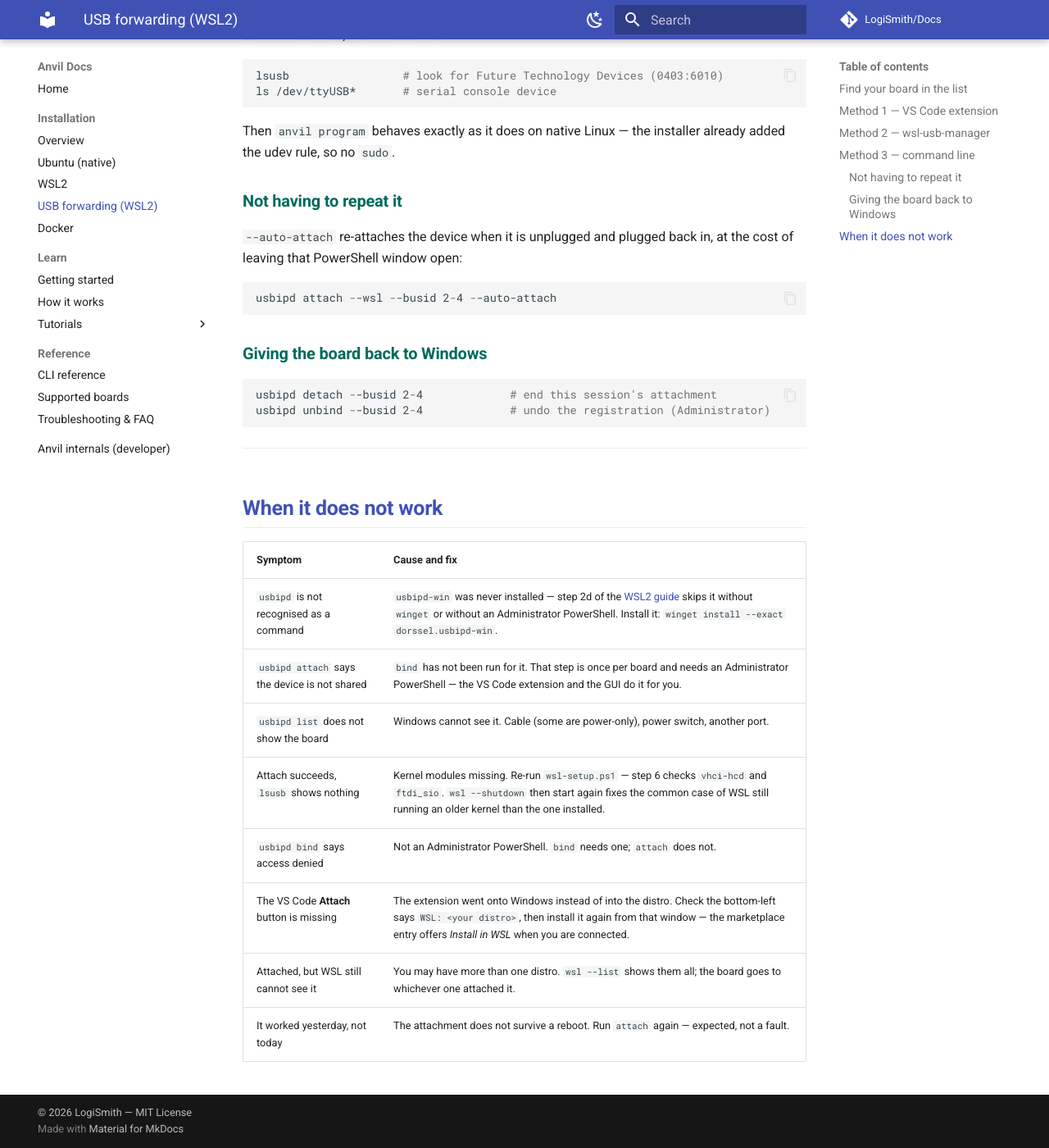
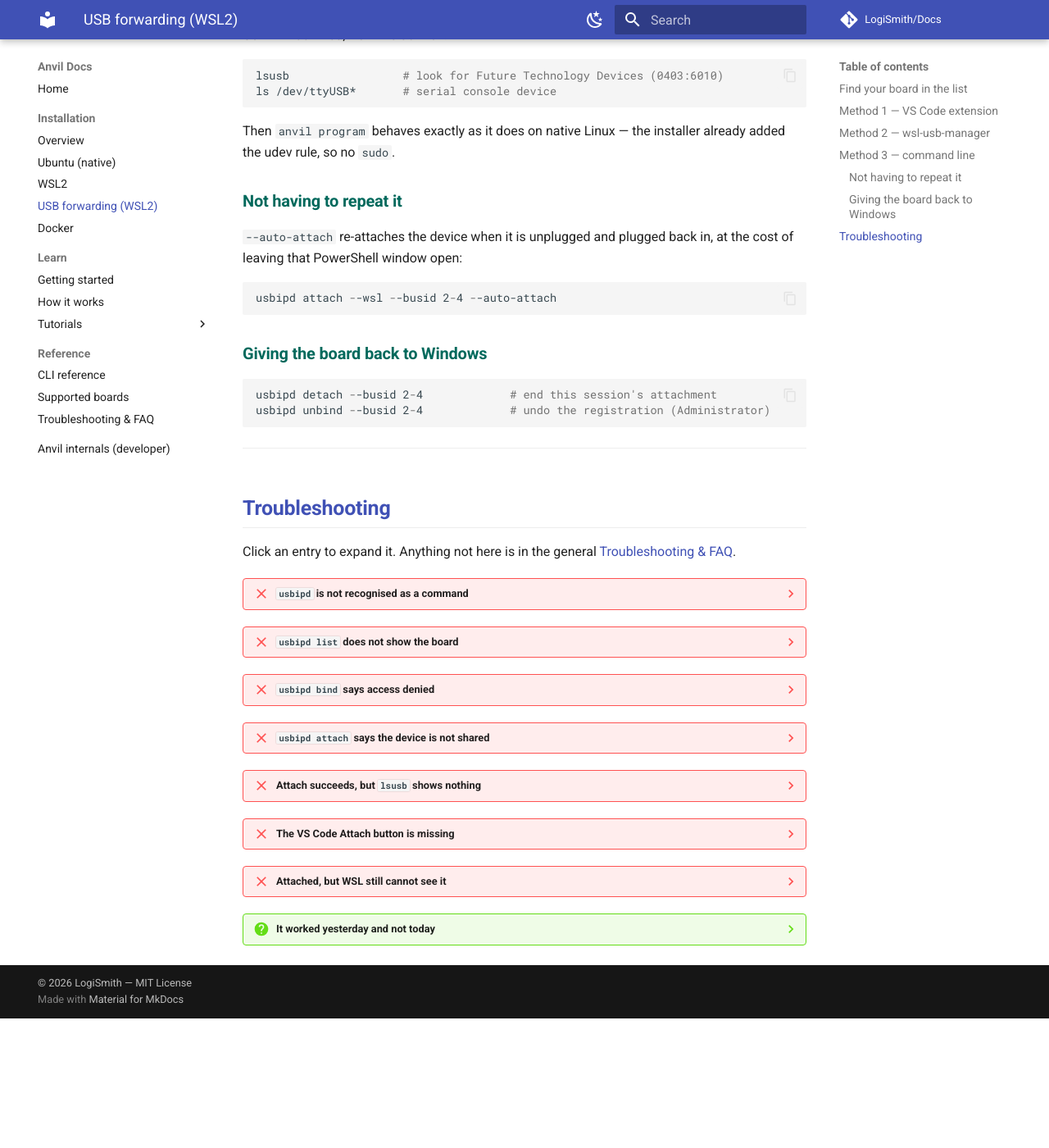
Before and after one commit to LogiSmith/Docs, an MkDocs documentation site: the page built from docs/installation/usb-forwarding.md, in a window 1280 px wide and 1400 px high, scrolled down 3367 px. Shown: the whole window at 82% size. Built offline with MkDocs 1.6.1 and Material for MkDocs 9.7.7, drawn with Linux system fonts in a browser that asks for light colours; comment, search, counter and statistics services are not loaded; after the commit the page ends 4609 px from its top, so only the background shows below that; part of the change alters nothing that is shown.

Commit message:
docs: usb forwarding troubleshooting uses the same collapsible style as the rest

````diff
--- a/docs/installation/usb-forwarding.md
+++ b/docs/installation/usb-forwarding.md
@@ -161,15 +161,83 @@ usbipd unbind --busid 2-4             # undo the registration (Administrator)
 
 ---
 
-## When it does not work
+## Troubleshooting
 
-| Symptom | Cause and fix |
-|---------|---------------|
-| `usbipd` is not recognised as a command | `usbipd-win` was never installed — step 2d of the [WSL2 guide](wsl.md#step-5-forward-the-board-into-wsl) skips it without `winget` or without an Administrator PowerShell. Install it: `winget install --exact dorssel.usbipd-win`. |
-| `usbipd attach` says the device is not shared | `bind` has not been run for it. That step is once per board and needs an Administrator PowerShell — the VS Code extension and the GUI do it for you. |
-| `usbipd list` does not show the board | Windows cannot see it. Cable (some are power-only), power switch, another port. |
-| Attach succeeds, `lsusb` shows nothing | Kernel modules missing. Re-run `wsl-setup.ps1` — step 6 checks `vhci-hcd` and `ftdi_sio`. `wsl --shutdown` then start again fixes the common case of WSL still running an older kernel than the one installed. |
-| `usbipd bind` says access denied | Not an Administrator PowerShell. `bind` needs one; `attach` does not. |
-| The VS Code **Attach** button is missing | The extension went onto Windows instead of into the distro. Check the bottom-left says `WSL: <your distro>`, then install it again from that window — the marketplace entry offers *Install in WSL* when you are connected. |
-| Attached, but WSL still cannot see it | You may have more than one distro. `wsl --list` shows them all; the board goes to whichever one attached it. |
-| It worked yesterday, not today | The attachment does not survive a reboot. Run `attach` again — expected, not a fault. |
+Click an entry to expand it. Anything not here is in the general
+[Troubleshooting & FAQ](../troubleshooting.md).
+
+??? failure "`usbipd` is not recognised as a command"
+
+    `usbipd-win` was never installed. Step 2d of the
+    [WSL2 guide](wsl.md#step-5-forward-the-board-into-wsl) skips it when `winget`
+    is absent or the script was not run from an Administrator PowerShell — it
+    warns and carries on rather than failing the whole setup.
+
+    From an **Administrator** PowerShell:
+
+    ```powershell
+    winget install --exact dorssel.usbipd-win
+    ```
+
+??? failure "`usbipd list` does not show the board"
+
+    Windows itself cannot see it, so nothing on this page will help until that is
+    fixed. In order of likelihood: the cable (many USB cables carry power only),
+    the board's power switch, then another port.
+
+    Compare the list with the board unplugged and plugged in — the entry that
+    appears is the one you want.
+
+??? failure "`usbipd bind` says access denied"
+
+    You are not in an Administrator PowerShell. `bind` registers the device
+    system-wide and needs one; `attach` does not.
+
+    The VS Code extension and wsl-usb-manager both handle this for you, which is
+    why neither asks for elevation.
+
+??? failure "`usbipd attach` says the device is not shared"
+
+    `bind` has not been run for that BUSID. It is a one-time step per board and it
+    survives reboots:
+
+    ```powershell
+    usbipd bind --busid 2-4        # Administrator, once
+    usbipd attach --wsl --busid 2-4
+    ```
+
+??? failure "Attach succeeds, but `lsusb` shows nothing"
+
+    The kernel modules are missing inside the distro. Re-run `wsl-setup.ps1` —
+    its step 6 checks `vhci-hcd` and `ftdi_sio` and says what to do.
+
+    The common case is WSL still running an older kernel than the one it has
+    installed; a running VM keeps the kernel it booted with until every distro
+    stops:
+
+    ```powershell
+    wsl --shutdown
+    ```
+
+??? failure "The VS Code **Attach** button is missing"
+
+    The extension was installed on the Windows side instead of inside the distro.
+    VS Code keeps the two sets separately.
+
+    Check the bottom-left corner reads `WSL: <your distro>`, then install it again
+    from that window — with the window connected, the marketplace entry offers
+    *Install in WSL*.
+
+??? failure "Attached, but WSL still cannot see it"
+
+    You may have more than one distro. `wsl --list` shows them all, and the board
+    goes to whichever one attached it — which is not necessarily the one holding
+    the toolchain.
+
+??? question "It worked yesterday and not today"
+
+    Expected, not a fault. The attachment does not survive a reboot, and unplugging
+    the board ends it too. Run the `attach` step again.
+
+    To avoid repeating it, `--auto-attach` re-attaches on replug for as long as
+    that PowerShell window stays open.
````
